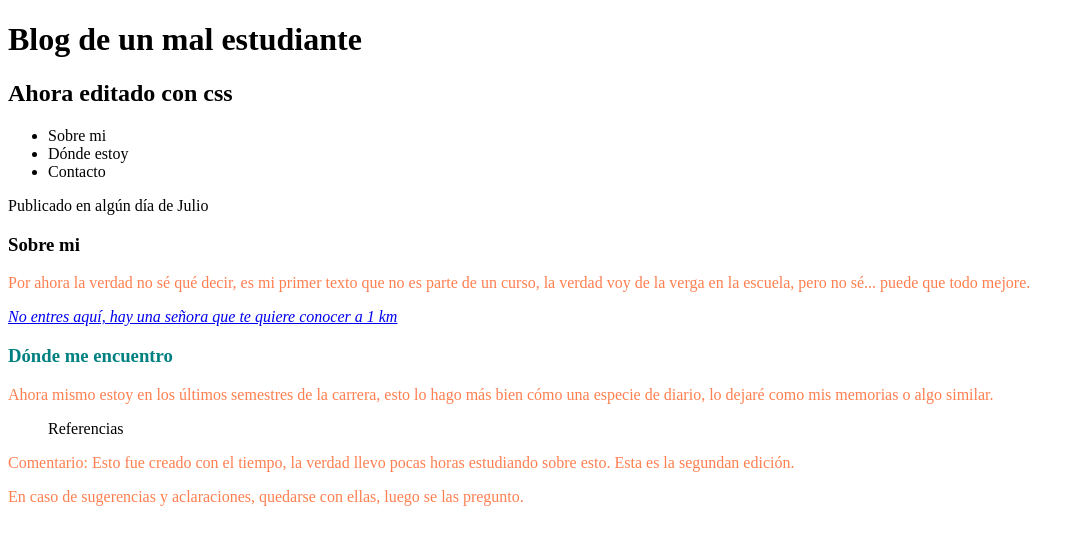
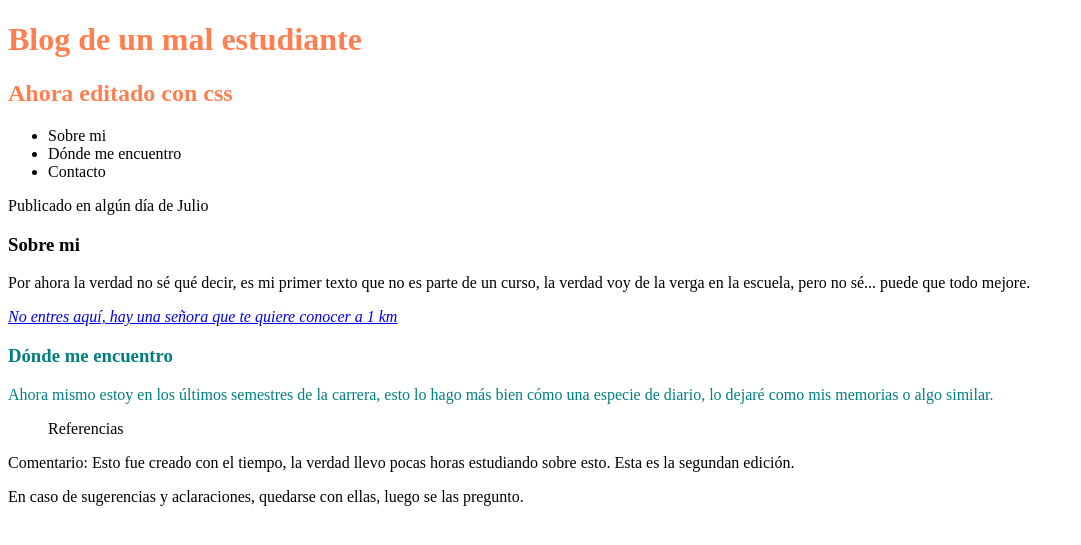
Before and after one commit to scr47One/scr47One.github.io, a PHP site: page / in a window 1280 px wide. Shown: the top 545 px of the page, without its empty margins (0-1081 px from the left). Run offline with PHP 8.4, Linux system fonts and the light colour scheme.

Commit message:
cambio en css colores

```diff
--- a/estilo.css
+++ b/estilo.css
@@ -1,3 +1,3 @@
 .article {color: teal;}
-h {color: chocolate;}
-p {color:coral}
+.address {color: chocolate;}
+.header {color:coral}
--- a/index.html
+++ b/index.html
@@ -16,7 +16,7 @@
         <nav>
             <ul>
                 <li>Sobre mi</li>
-                <li>Dónde estoy</li>
+                <li>Dónde me encuentro</li>
                 <li>Contacto</li>
             </ul>
         </nav>
@@ -31,8 +31,8 @@
                      la verdad voy de la verga en la escuela, pero no sé... puede que todo mejore.
                 </p>
             </article>
-            <address>
-                <a href="http://facebook.com">No entres aquí, hay una señora que te quiere conocer a 1 km</a>
+            <address class:"address" >
+                <a class:"address_a" href="http://facebook.com">No entres aquí, hay una señora que te quiere conocer a 1 km</a>
             </address>
 
             <article class="article">
```
